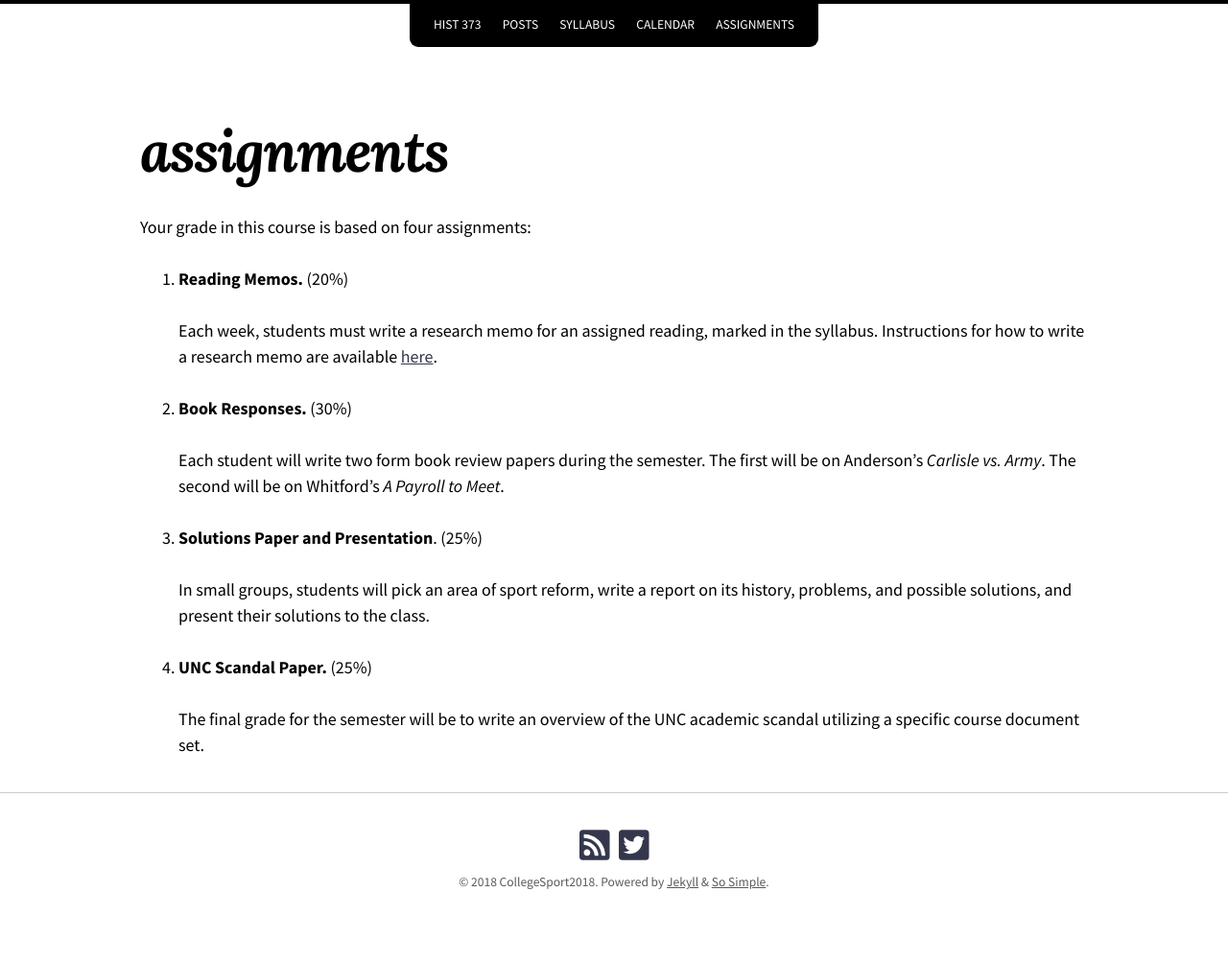
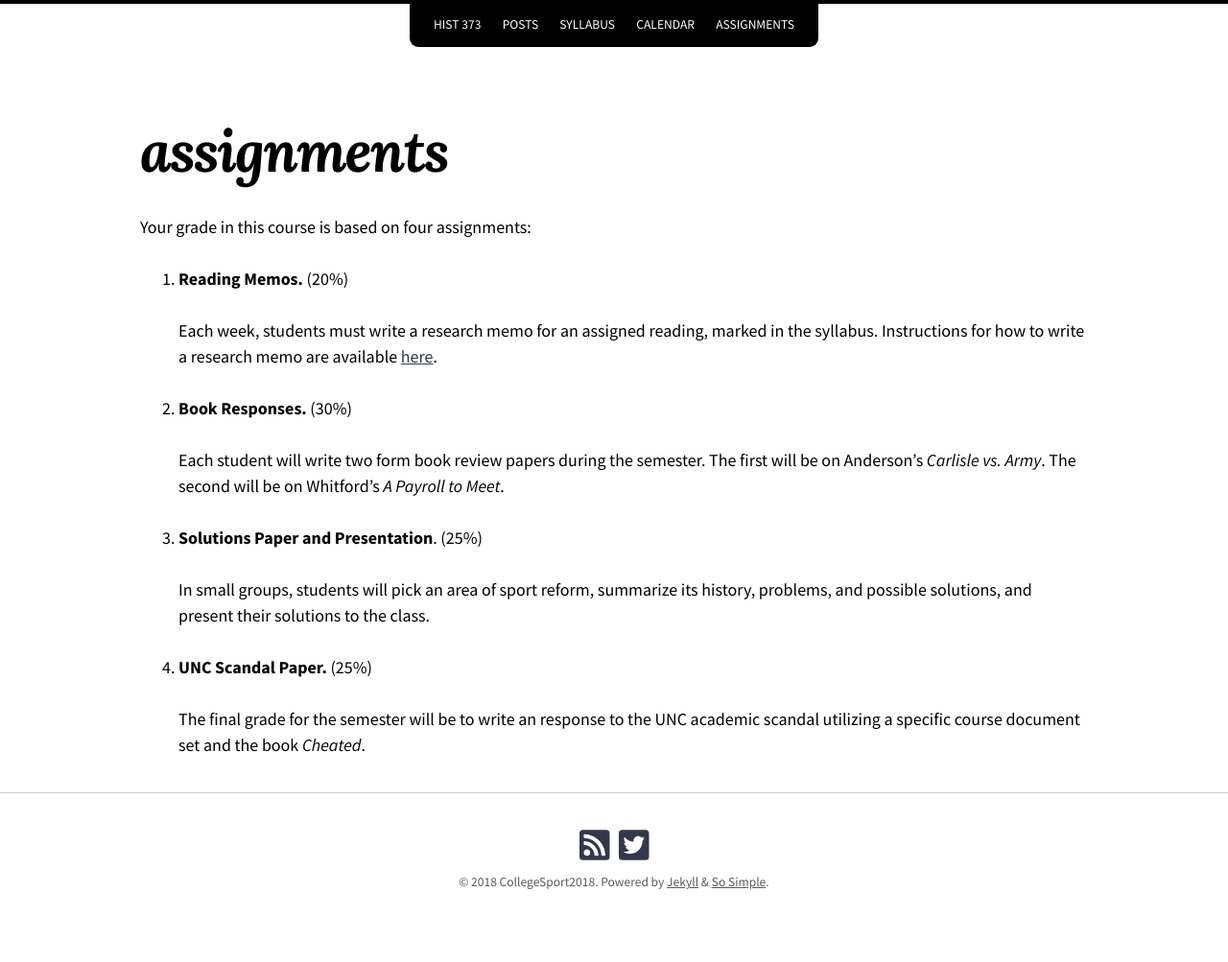
Before and after one commit to chadblack/CollegeSport2018, a Jekyll site: the page built from assignments.md, in a window 1280 px wide. Shown: the whole page at 96% size. Built offline with Jekyll 4.4.1, drawn with Linux system fonts in a browser that asks for light colours; nearby versions of some CDN libraries.

Commit message:
final tweakage

```diff
--- a/assignments.md
+++ b/assignments.md
@@ -21,12 +21,13 @@ Your grade in this course is based on four assignments:
 
 3. **Solutions Paper and Presentation**. (25%)
 
-   In small groups, students will pick an area of sport reform, write
-   a report on its history, problems, and possible solutions, and
+   In small groups, students will pick an area of sport reform,
+   summarize its history, problems, and possible solutions, and
    present their solutions to the class.
 
 
 4. **UNC Scandal Paper.** (25%)
 
-   The final grade for the semester will be to write an overview of the
-   UNC academic scandal utilizing a specific course document set.
+   The final grade for the semester will be to write an response to the
+   UNC academic scandal utilizing a specific course document set and the
+   book *Cheated*.
```
Also changed, not shown: 1 other file.
